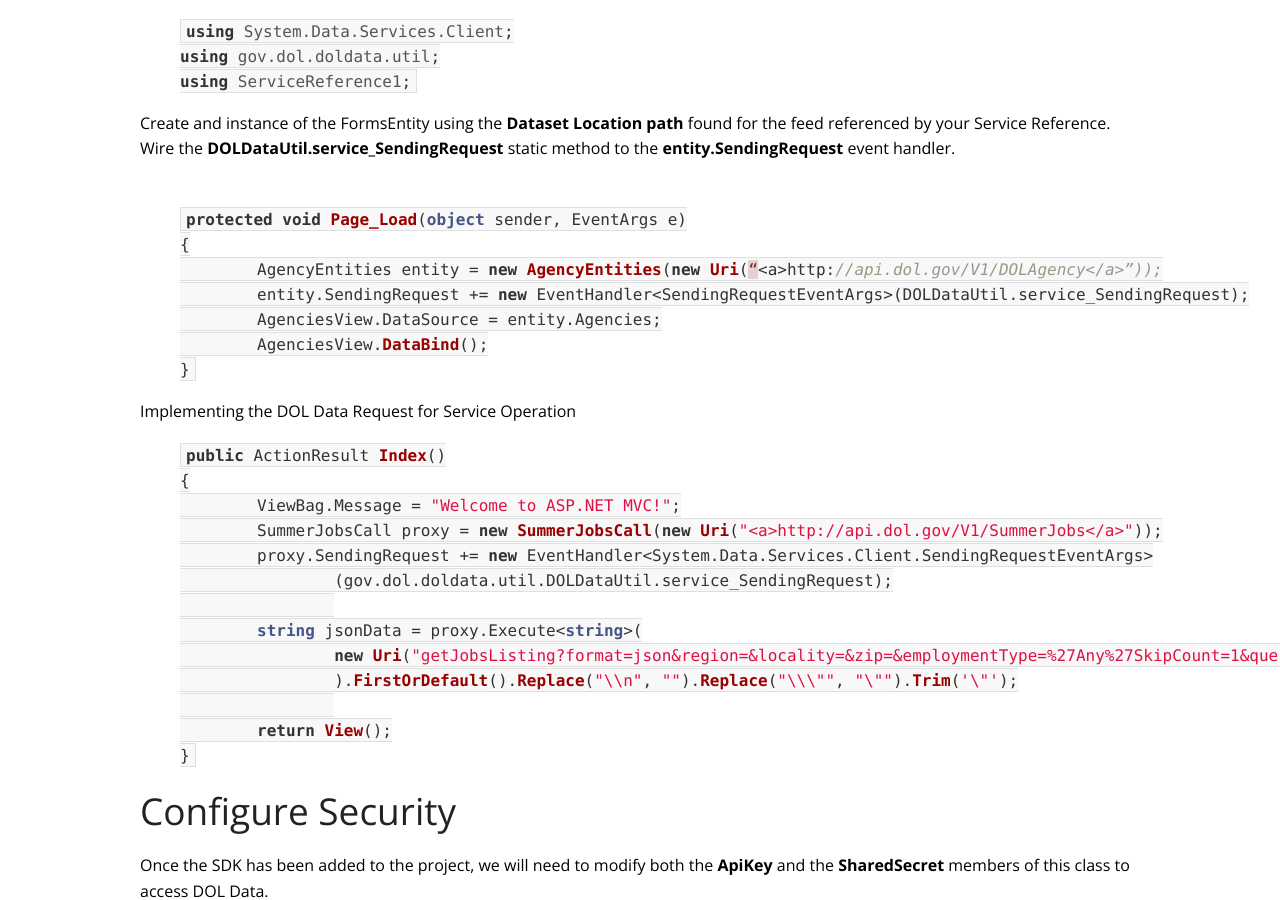
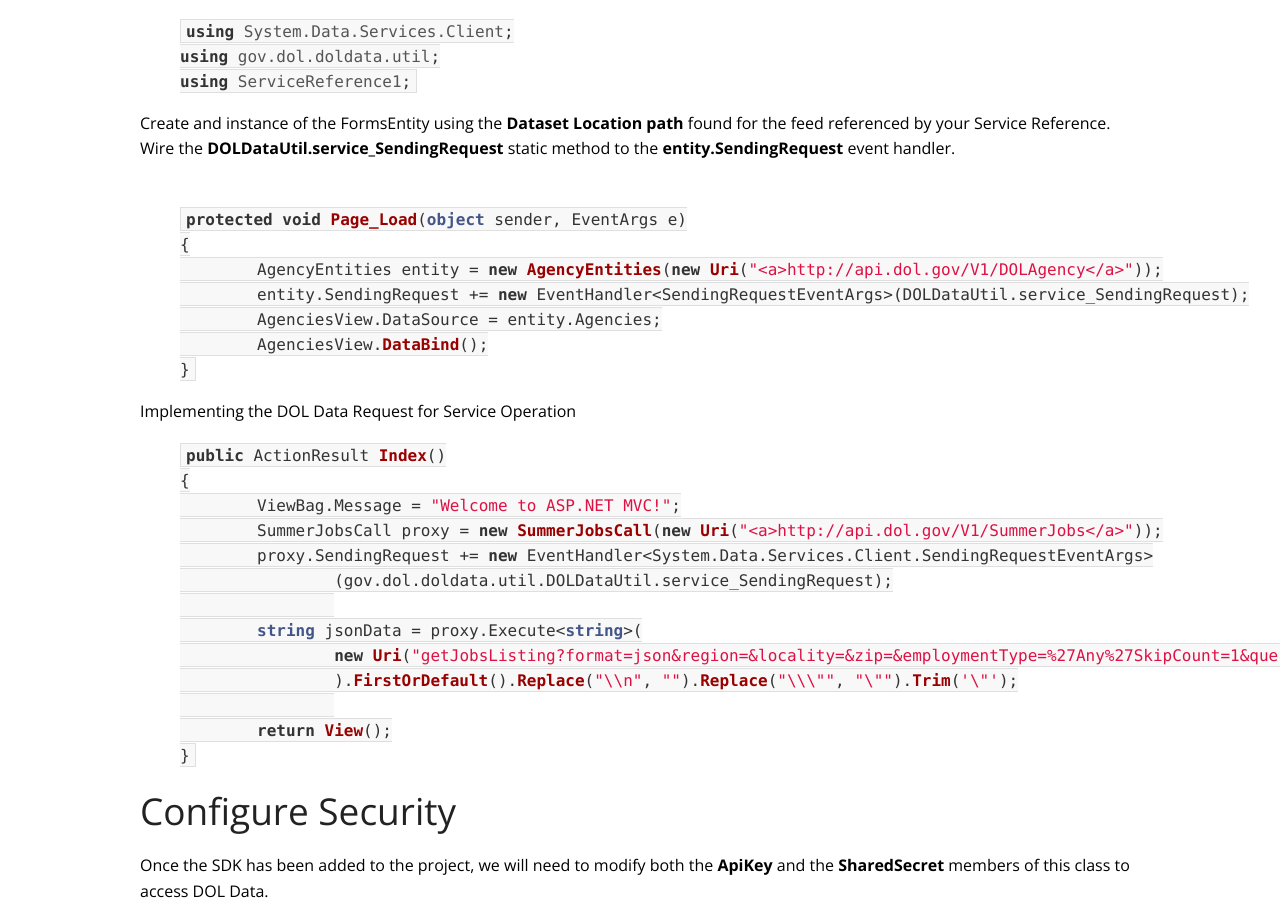
Before and after one commit to USDepartmentofLabor/DotNet_DOLDataSDK, a Jekyll site: the page built from _posts/2013-01-30-sdk-sample.md, in a window 1280 px wide and 900 px high, scrolled down 4897 px. Built offline with Jekyll 4.4.1, drawn with Linux system fonts in a browser that asks for light colours.

```diff
--- a/_posts/2013-01-30-sdk-sample.md
+++ b/_posts/2013-01-30-sdk-sample.md
@@ -169,7 +169,7 @@ Wire the <strong>DOLDataUtil.service_SendingRequest</strong> static method to th
 {% highlight csharp %}
 protected void Page_Load(object sender, EventArgs e)
 {
-	AgencyEntities entity = new AgencyEntities(new Uri(“<a>http://api.dol.gov/V1/DOLAgency</a>”));
+	AgencyEntities entity = new AgencyEntities(new Uri("<a>http://api.dol.gov/V1/DOLAgency</a>"));
 	entity.SendingRequest += new EventHandler<SendingRequestEventArgs>(DOLDataUtil.service_SendingRequest);
 	AgenciesView.DataSource = entity.Agencies;
 	AgenciesView.DataBind();
```
